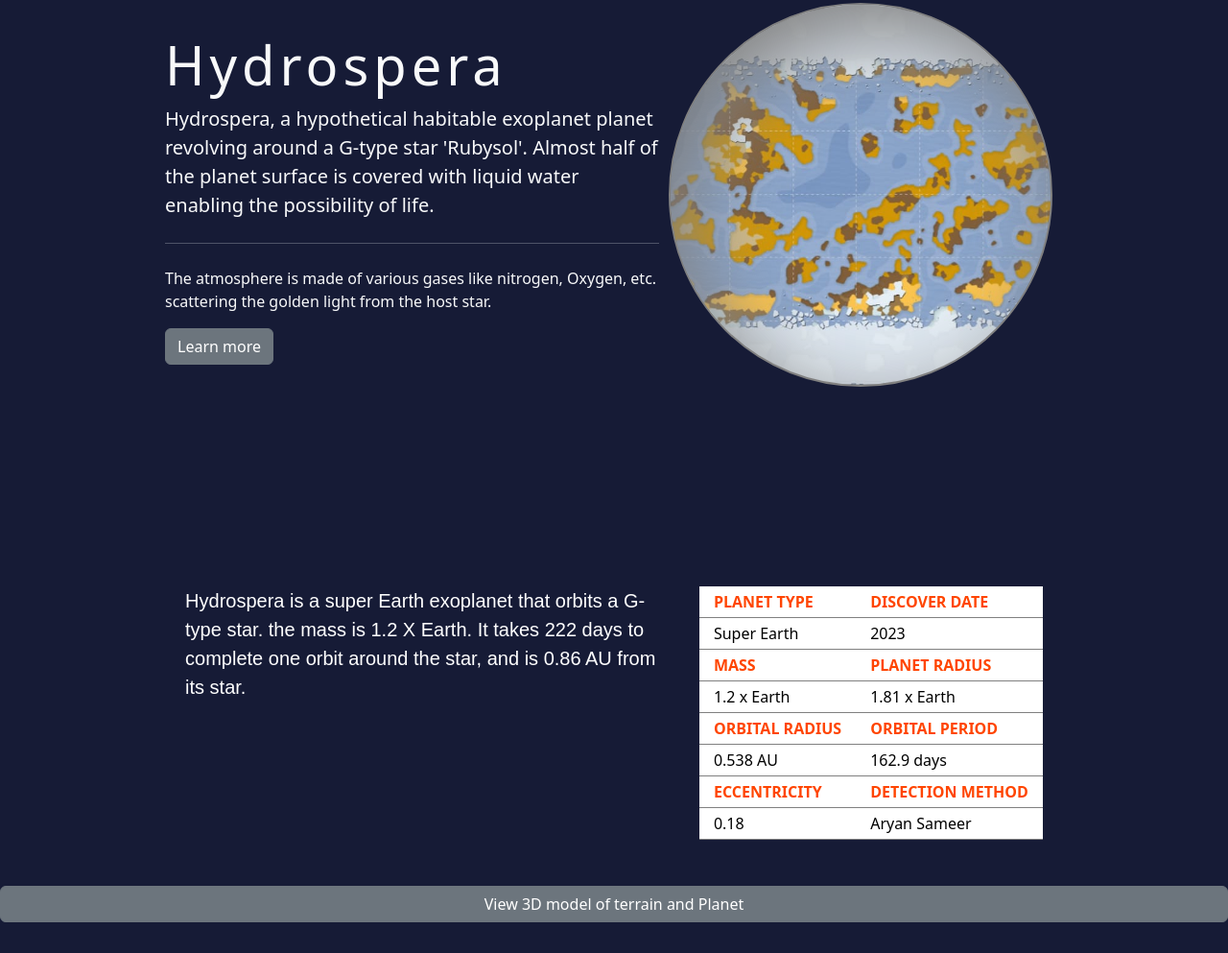
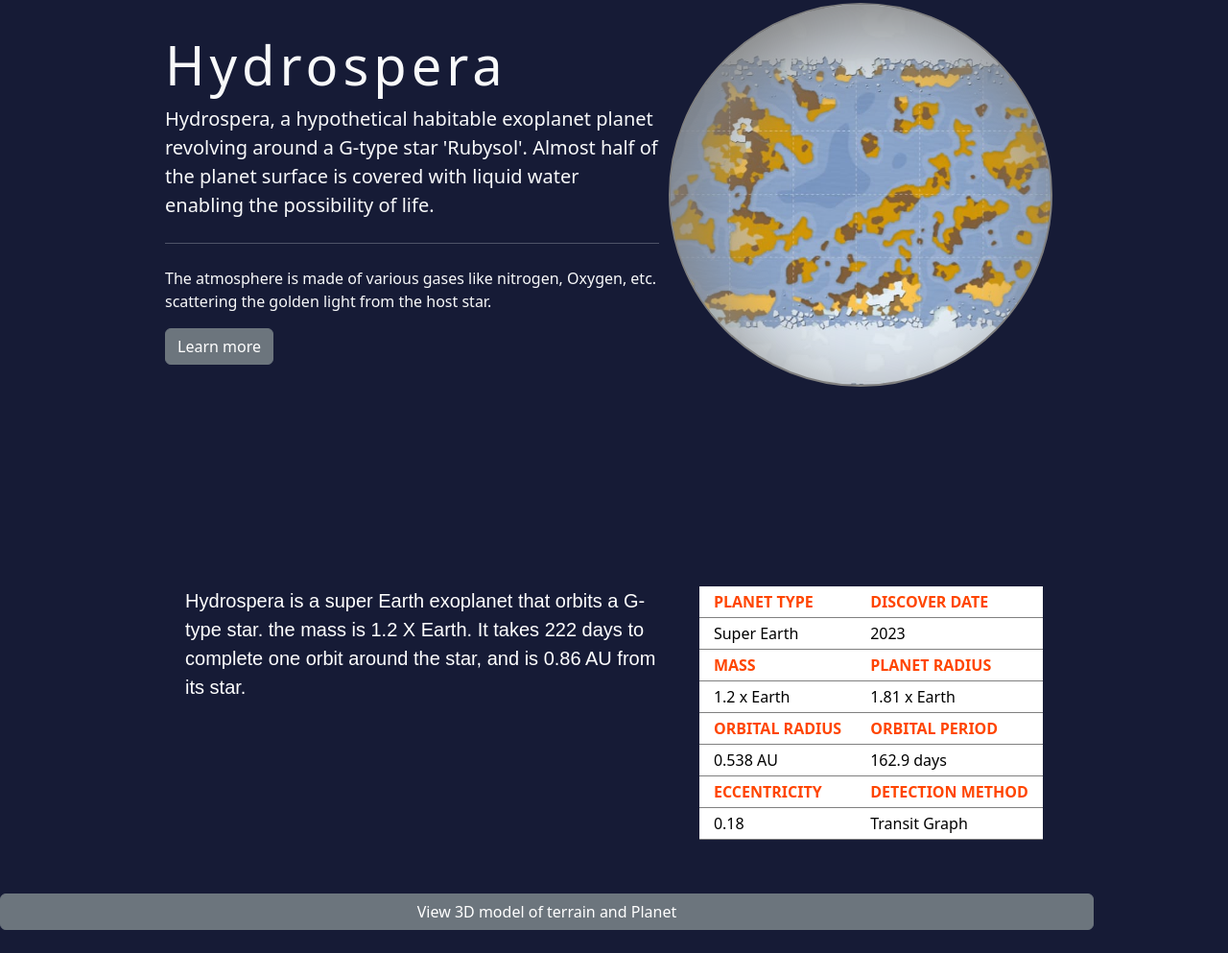
Before and after one commit to Aryan-Sameer/NASA-SAC, a plain HTML site: page index.html in a window 1280 px wide. Shown: the part 288-1281 px from the top of the page at 96% size. Drawn offline with nearby package versions, Linux system fonts and the light colour scheme.

Commit message:
Update index.html

```diff
--- a/index.html
+++ b/index.html
@@ -108,13 +108,13 @@
                 </tr>
                 <tr>
                     <td>0.18</td>
-                    <td>Aryan Sameer</td>
+                    <td>Transit Graph</td>
                 </tr>
             </table>
         </div>
     </div>
     <div>
-        <a class="btn btn-secondary my-3 w-100" href="https://drive.google.com/file/d/1-KycyQqX2osWQsvWiEKNo9Tqf9G8slbh/view?usp=drive_link" role="button">View 3D model of terrain and Planet</a>
+        <a class="btn btn-secondary my-4 w-100 container" href="https://drive.google.com/file/d/1-KycyQqX2osWQsvWiEKNo9Tqf9G8slbh/view?usp=drive_link" role="button">View 3D model of terrain and Planet</a>
     </div>
 </body>
 
```
